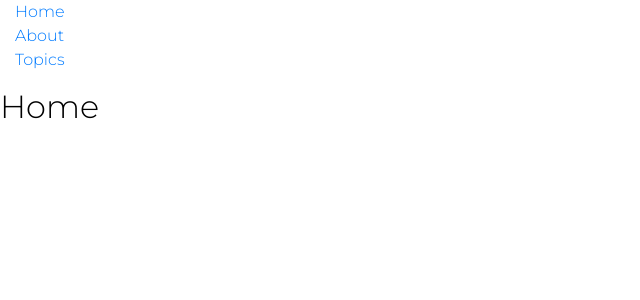
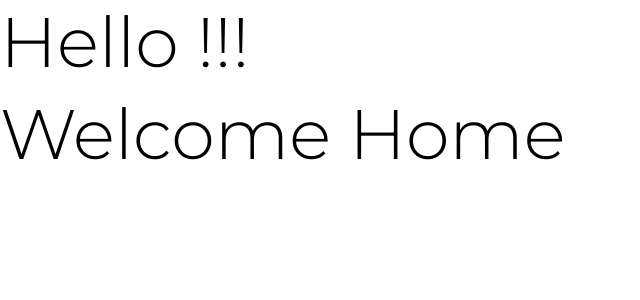
Before and after one commit to sxidsvit/react-challenge, a React (Create React App) app: page / in a window 1280 px wide. Shown: the top 300 px of the page, without its empty margins (0-640 px from the left). Built offline with nearby package versions, Linux system fonts and the light colour scheme.

Commit message:
Theory - exsct & strict

```diff
--- a/src/index.js
+++ b/src/index.js
@@ -1,96 +1,34 @@
-// import React from "react";
+import React, { Component } from 'react'
 import ReactDOM from 'react-dom'
-// import { useRouteMatch, Route } from 'react-router-dom';
-import React from "react";
-import {
-  BrowserRouter as Router,
-  Switch,
-  Route,
-  Link,
-  useRouteMatch,
-  useParams
-} from "react-router-dom";
+import { BrowserRouter as Router, Route } from 'react-router-dom'
 
-export default function App() {
-  return (
-    <Router>
-      <div>
-        <ul>
-          <li>
-            <Link to="/">Home</Link>
-          </li>
-          <li>
-            <Link to="/about">About</Link>
-          </li>
-          <li>
-            <Link to="/topics">Topics</Link>
-          </li>
-        </ul>
+// Home component
+const Home = () => (<h1>Welcome Home</h1>)
+// About component
+const About = () => (<h1>About Us</h1>)
+// Contact component
+const Contact = () => (<h1>Contact us</h1>)
+// Challenge component
+const Challenges = () => (
+  <div>
+    <h1>30 Days Of React Challenge</h1>
+  </div>
+)
 
-        <Switch>
-          <Route path="/about">
-            <About />
-          </Route>
-          <Route path="/topics">
-            <Topics />
-          </Route>
-          <Route path="/">
-            <Home />
-          </Route>
-        </Switch>
-      </div>
-    </Router>
-  );
+class App extends Component {
+  render() {
+    return (
+      <Router>
+        <h1> Hello !!!</h1>
+        <Route exact path='/' component={Home} />
+        <Route exact strict path='/about' component={About} />
+        <Route exact strict path='/contact' component={Contact} />
+        <Route exact strict path='/challenges' component={Challenges} />
+      </Router>
+    )
+  }
 }
 
-function Home() {
-  return <h2>Home</h2>;
-}
-
-function About() {
-  return <h2>About</h2>;
-}
-
-function Topics() {
-  let match = useRouteMatch();
-  console.log('match: ', match);
-
-  return (
-    <div>
-      <h2>Topics</h2>
-
-      <ul>
-        <li>
-          <Link to={`${match.url}/components`}>Components</Link>
-        </li>
-        <li>
-          <Link to={`${match.url}/props-v-state`}>
-            Props v. State
-          </Link>
-        </li>
-      </ul>
-
-      {/* The Topics page has its own <Switch> with more routes
-          that build on the /topics URL path. You can think of the
-          2nd <Route> here as an "index" page for all topics, or
-          the page that is shown when no topic is selected */}
-      <Switch>
-        <Route path={`${match.path}/:topicId`}>
-          <Topic />
-        </Route>
-        <Route path={match.path}>
-          <h3>Please select a topic.</h3>
-        </Route>
-      </Switch>
-    </div>
-  );
-}
-
-function Topic() {
-  let { topicId } = useParams();
-  return <h3>Requested topic ID: {topicId}</h3>;
-}
-
-
 const rootElement = document.getElementById('root')
+console.log('rootElement: ', rootElement);
 ReactDOM.render(<App />, rootElement)
```
